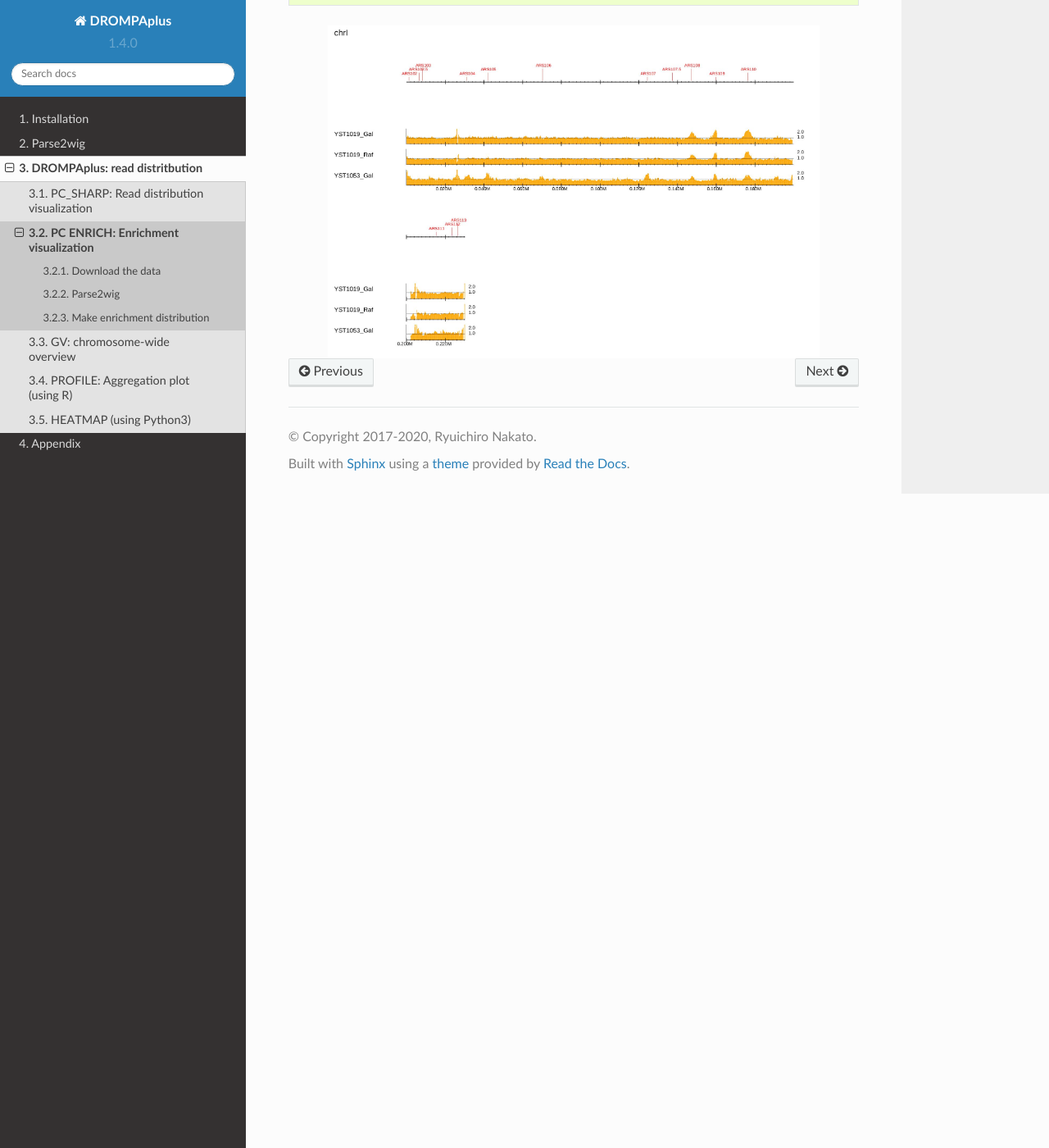
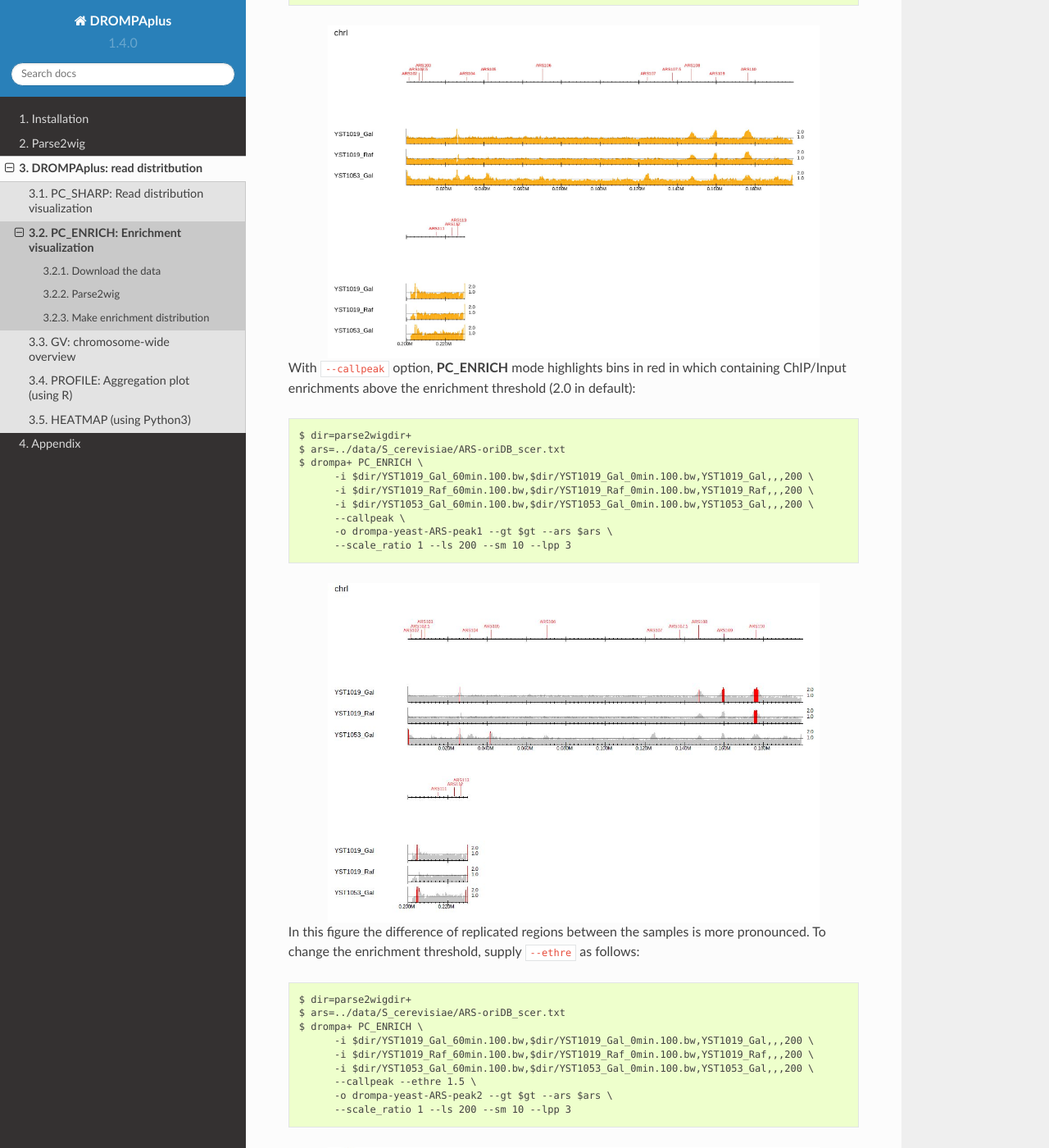
Before and after one commit to rnakato/DROMPAplus, a Sphinx documentation site: the page built from docs/content/drompa/PCENRICH.rst, in a window 1280 px wide and 1400 px high, scrolled down 1766 px. Shown: the whole window at 82% size. Built offline with Sphinx 7.4.7 and the Read the Docs theme 2.0.0, drawn with Linux system fonts in a browser that asks for light colours; some of the changed text lies outside the part shown.

Commit message:
modify docs

```diff
--- a/docs/content/drompa/PCENRICH.rst
+++ b/docs/content/drompa/PCENRICH.rst
@@ -69,3 +69,36 @@ Supply ``--ars`` option to visualize DNA replication origin (ARS) available for
 .. image:: img/drompa_yeast-ARS.jpg
    :width: 600px
    :align: center
+
+
+With ``--callpeak`` option, **PC_ENRICH** mode highlights bins in red in which containing ChIP/Input enrichments above the enrichment threshold (2.0 in default)::
+
+  $ dir=parse2wigdir+
+  $ ars=../data/S_cerevisiae/ARS-oriDB_scer.txt
+  $ drompa+ PC_ENRICH \
+	-i $dir/YST1019_Gal_60min.100.bw,$dir/YST1019_Gal_0min.100.bw,YST1019_Gal,,,200 \
+	-i $dir/YST1019_Raf_60min.100.bw,$dir/YST1019_Raf_0min.100.bw,YST1019_Raf,,,200 \
+	-i $dir/YST1053_Gal_60min.100.bw,$dir/YST1053_Gal_0min.100.bw,YST1053_Gal,,,200 \
+	--callpeak \
+	-o drompa-yeast-ARS-peak1 --gt $gt --ars $ars \
+	--scale_ratio 1 --ls 200 --sm 10 --lpp 3
+
+.. image:: img/drompa_yeast-ARS-peak1.jpg
+   :width: 600px
+   :align: center
+
+In this figure the difference of replicated regions between the samples is more pronounced. To change the enrichment threshold, supply ``--ethre`` as follows::
+
+  $ dir=parse2wigdir+
+  $ ars=../data/S_cerevisiae/ARS-oriDB_scer.txt
+  $ drompa+ PC_ENRICH \
+	-i $dir/YST1019_Gal_60min.100.bw,$dir/YST1019_Gal_0min.100.bw,YST1019_Gal,,,200 \
+	-i $dir/YST1019_Raf_60min.100.bw,$dir/YST1019_Raf_0min.100.bw,YST1019_Raf,,,200 \
+	-i $dir/YST1053_Gal_60min.100.bw,$dir/YST1053_Gal_0min.100.bw,YST1053_Gal,,,200 \
+	--callpeak --ethre 1.5 \
+	-o drompa-yeast-ARS-peak2 --gt $gt --ars $ars \
+	--scale_ratio 1 --ls 200 --sm 10 --lpp 3
+
+.. image:: img/drompa_yeast-ARS-peak2.jpg
+   :width: 600px
+   :align: center
```
Also changed, not shown: other parts of docs/content/drompa/PCENRICH.rst (+1 -1 lines), docs/content/drompa/img/drompa_yeast-ARS-peak1.jpg (added), docs/content/drompa/img/drompa_yeast-ARS-peak2.jpg (added), 4 other files.
